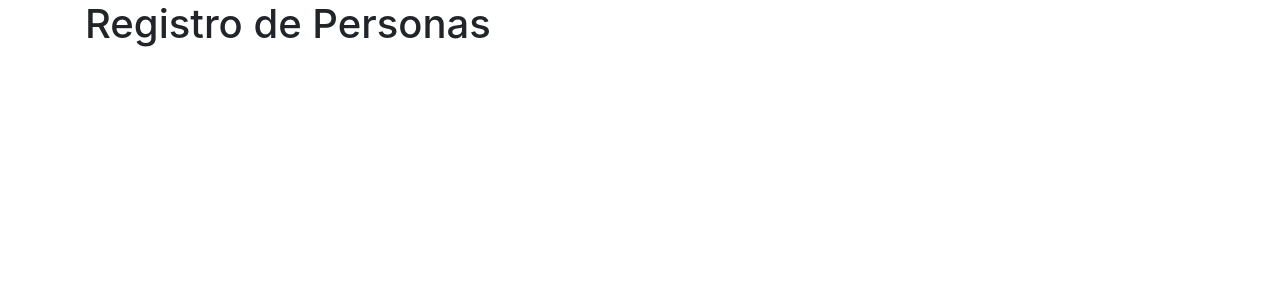
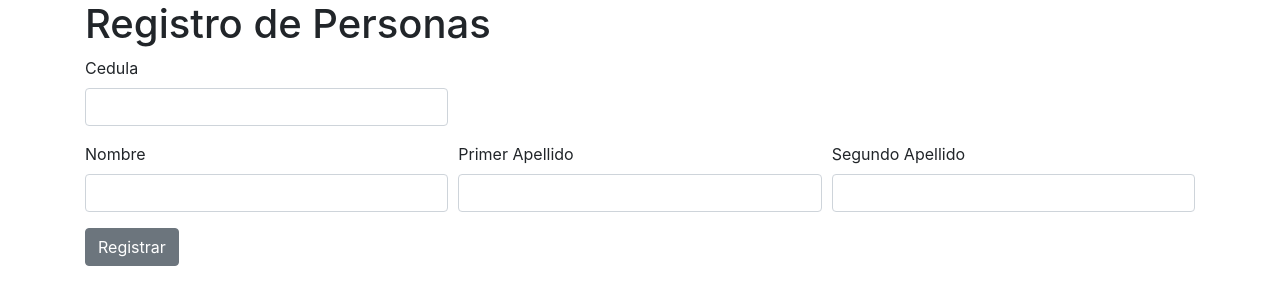
Before and after one commit to spidyxD/SafeComApp, a Django app: page /app/registrarPersona in a window 1280 px wide. Shown: the part 56-361 px from the top of the page. Run offline with Django 3.2, Linux system fonts and the light colour scheme; some libraries are stand-ins or nearby versions.

Commit message:
crear persona

```diff
--- /dev/null
+++ b/frontend_django/SafeComApp/SafeComAppFrontend/constants/constantsURLs.py
@@ -0,0 +1,11 @@
+##################################
+# BASE
+BASEURL = "http://localhost:8000/api"
+##################################
+# PERSON
+PERSON_CREATE = "{}/{}".format(BASEURL, "person/create")
+PERSON_LIST = "{}/{}".format(BASEURL, "persons")
+# ##################################
+# VEHICLE
+# ##################################
+# VISIT
--- a/frontend_django/SafeComApp/SafeComAppFrontend/templates/SafeComAppFrontend/listaPersonas.html
+++ b/frontend_django/SafeComApp/SafeComAppFrontend/templates/SafeComAppFrontend/listaPersonas.html
@@ -3,7 +3,7 @@
 
   {% block content %}
 <h1>Lista de Personas</h1>
-<table class="table">
+<table class="table table-striped">
   <thead class="thead-dark">
     <tr>
       <th scope="col">Cédula</th>
--- a/frontend_django/SafeComApp/SafeComAppFrontend/templates/SafeComAppFrontend/registrarPersona.html
+++ b/frontend_django/SafeComApp/SafeComAppFrontend/templates/SafeComAppFrontend/registrarPersona.html
@@ -3,4 +3,57 @@
 
   {% block content %}
 <h1>Registro de Personas</h1>
-  {% endblock %}
+
+<form action="{% url 'doregistroPersona' %}" method="POST">
+
+    {% csrf_token %}
+
+    <div class="form-row">
+        <div class="form-group col-md-4">
+            <label for="inputCedula">Cedula</label>
+            <input class="form-control" id="inputCedula" name="inputCedula" type="text" required>
+        </div>
+    </div>
+
+    <div class="form-row">
+        <div class="form-group col-md-4">
+            <label for="inputName">Nombre</label>
+            <input class="form-control" id="inputName" name="inputName" type="text" required>
+        </div>
+        <div class="form-group col-md-4">
+            <label for="inputPrimerApe">Primer Apellido</label>
+            <input class="form-control" id="inputPrimerApe" name="inputPrimerApe" type="text" required>
+        </div>
+        <div class="form-group col-md-4">
+            <label for="inputSegundoApe">Segundo Apellido</label>
+            <input class="form-control" id="inputSegundoApe" name="inputSegundoApe" type="text" required>
+        </div>
+    </div>
+
+    <button class="btn btn-secondary" type="submit">Registrar</button>
+
+</form>
+<br>
+
+{% block messages %}
+    {% if success %}
+
+        <div class="alert alert-success" role="alert">
+            {{success}}
+        </div>
+
+    {% endif %}
+
+    {% if error %}
+
+        <div class="alert alert-danger" role="alert">
+           {{error}}
+        </div>
+
+    {% endif %}
+
+{% endblock %} <!-- END MESSAGES BLOCK -->
+
+
+
+{% endblock %}
--- a/frontend_django/SafeComApp/SafeComAppFrontend/urls.py
+++ b/frontend_django/SafeComApp/SafeComAppFrontend/urls.py
@@ -6,8 +6,10 @@ urlpatterns = [
     ##########################################################
     # PERSONA URLS
     path('', views.home, name='index'),
-    path('registrarPersona', views.registrar_persona, name="registroPersona"),
+    path('registrarPersona', views.nav_registrar_persona, name="registroPersona"),
+    path('doregistrarPersona', views.do_registrar_persona, name="doregistroPersona"),
     path('listarPersona', views.listar_persona, name="listarPersona"),
+    path('editarPersona', views.editar_persona, name="editarPersona"),
     ##########################################################
     # VEHICLE URLS
     ##########################################################
--- a/frontend_django/SafeComApp/SafeComAppFrontend/views.py
+++ b/frontend_django/SafeComApp/SafeComAppFrontend/views.py
@@ -8,6 +8,7 @@ import datetime
 import requests
 
 # Create your views here.
+from .constants import constantsURLs
 
 
 def home(request):
@@ -17,16 +18,51 @@ def home(request):
     return render(request, "SafeComAppFrontend/index.html", context)
 
 
-def registrar_persona(request):
+def nav_registrar_persona(request):
     """REGISTRAR PERSONA"""
     context = {'title': 'Registro Persona'}
     return render(request, "SafeComAppFrontend/registrarPersona.html", context)
 
 
+def do_registrar_persona(request):
+    context = {}
+
+    if request.method == 'POST':
+
+        cedula = request.POST['inputCedula']
+        nombre = request.POST['inputName']
+        primerApe = request.POST['inputPrimerApe']
+        segundoApe = request.POST['inputSegundoApe']
+
+        # Crear diccionario
+
+        toSubmitData = {
+            "identification": cedula,
+            "name": nombre,
+            "first_lastname": primerApe,
+            "second_lastname": segundoApe,
+        }
+
+        try:
+            response = requests.post(constantsURLs.PERSON_CREATE, data=toSubmitData)
+            if response.ok:
+                context['success'] = "Persona Registrada con éxito"
+            else:
+                # Clean data
+                txt = response.text.replace("[", "").replace("]", "")
+                errors = "Persona ya existe" if "already exists" in txt else ""
+                context['error'] = f"Algo ha salido mal: {errors}"
+        except Exception as e:
+            context['error'] = "Ha ocurrido un error"
+
+    context['title'] = "Registro Persona"
+    return render(request, 'SafeComAppFrontend/registrarPersona.html', context)
+
+
 def listar_persona(request):
     """REGISTRAR PERSONA"""
-    response = requests.get('http://localhost:8000/api/persons/')
-    persons = response.json() #returns a list of dictionaries
+    response = requests.get(constantsURLs.PERSON_LIST)
+    persons = response.json()  # returns a list of dictionaries
 
     context = {
         'title': 'Personas',
@@ -34,3 +70,7 @@ def listar_persona(request):
     }
 
     return render(request, "SafeComAppFrontend/listaPersonas.html", context)
+
+
+def editar_persona(request):
+    pass
```
